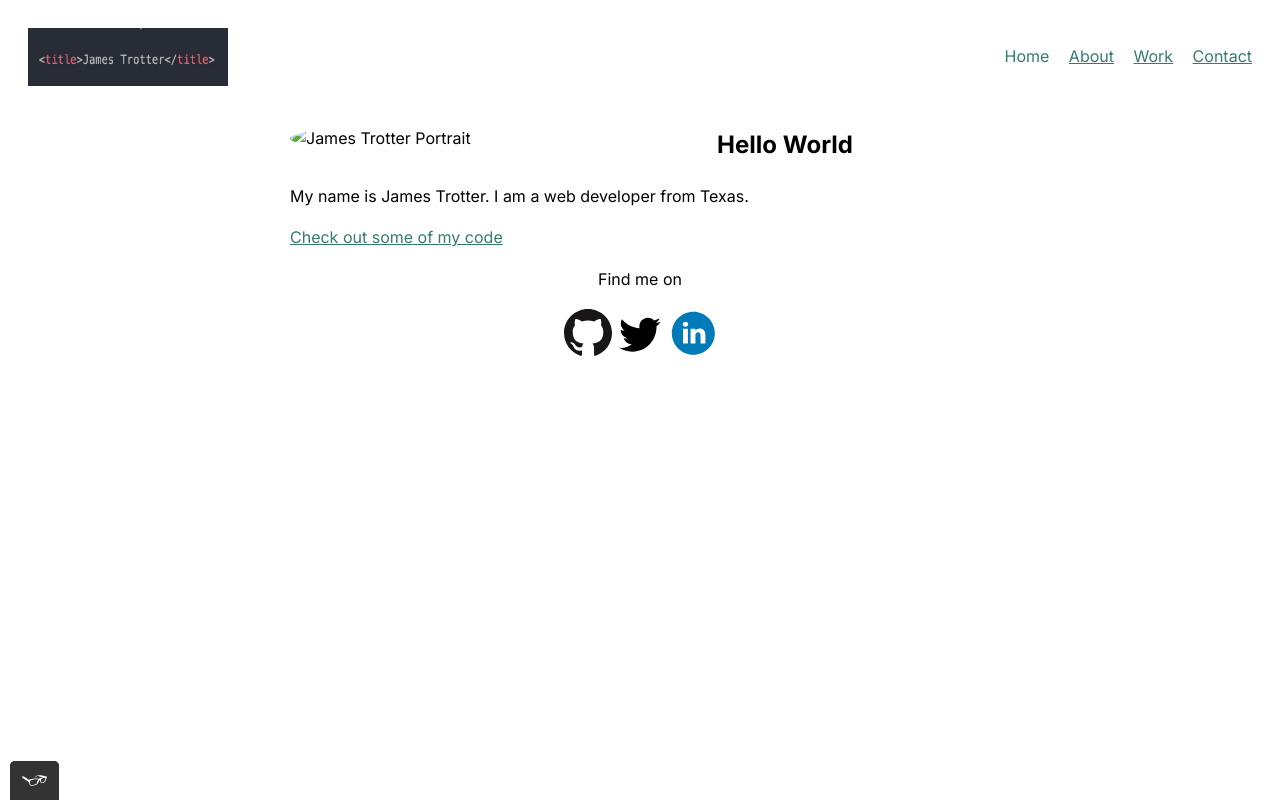
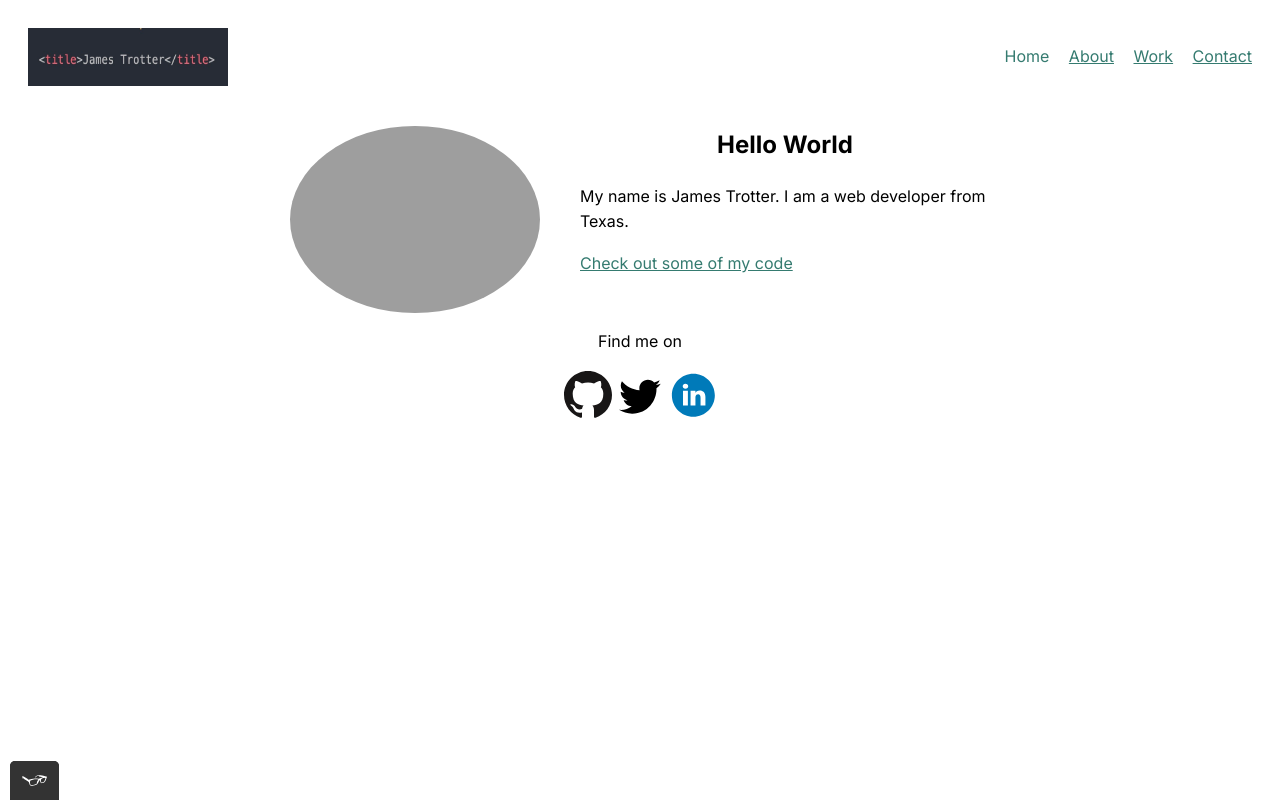
Before and after one commit to Jitrotte/portfolio-website, a plain HTML site: page index.html in a window 1280 px wide. Drawn offline with Linux system fonts and the light colour scheme; the site is published under a folder, as on GitHub Pages, so addresses that start at the root find nothing.

Commit message:
updated source path

```diff
--- a/index.html
+++ b/index.html
@@ -52,7 +52,7 @@
     <div class="profile">
       <!-- ADD PORTRAIT IMAGE HERE -->
       <img
-        src="/img/IMG_3212.jpg"
+        src="img/IMG_3212.jpg"
         class="profile__portrait"
         alt="James Trotter Portrait"
       />
```
